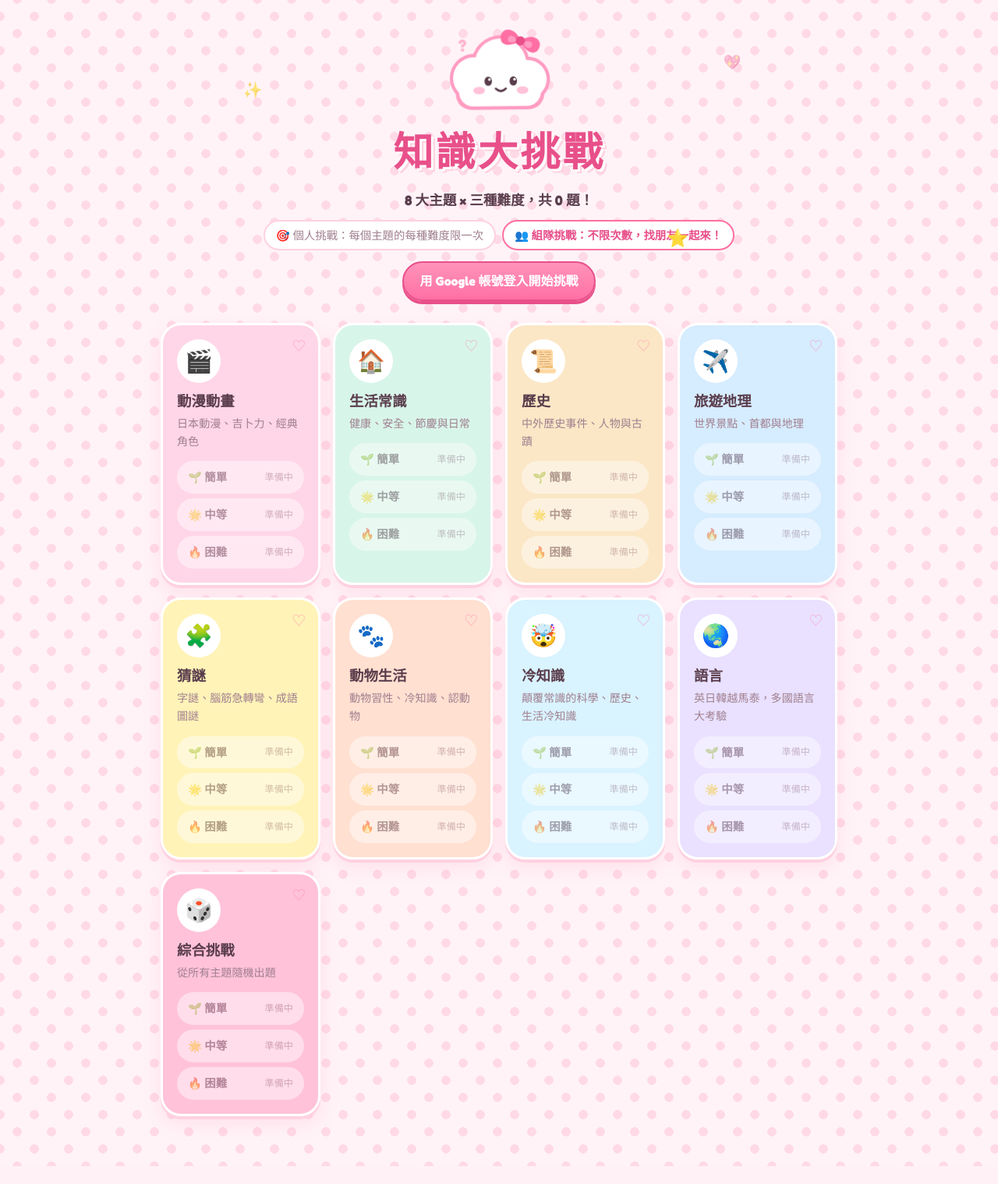
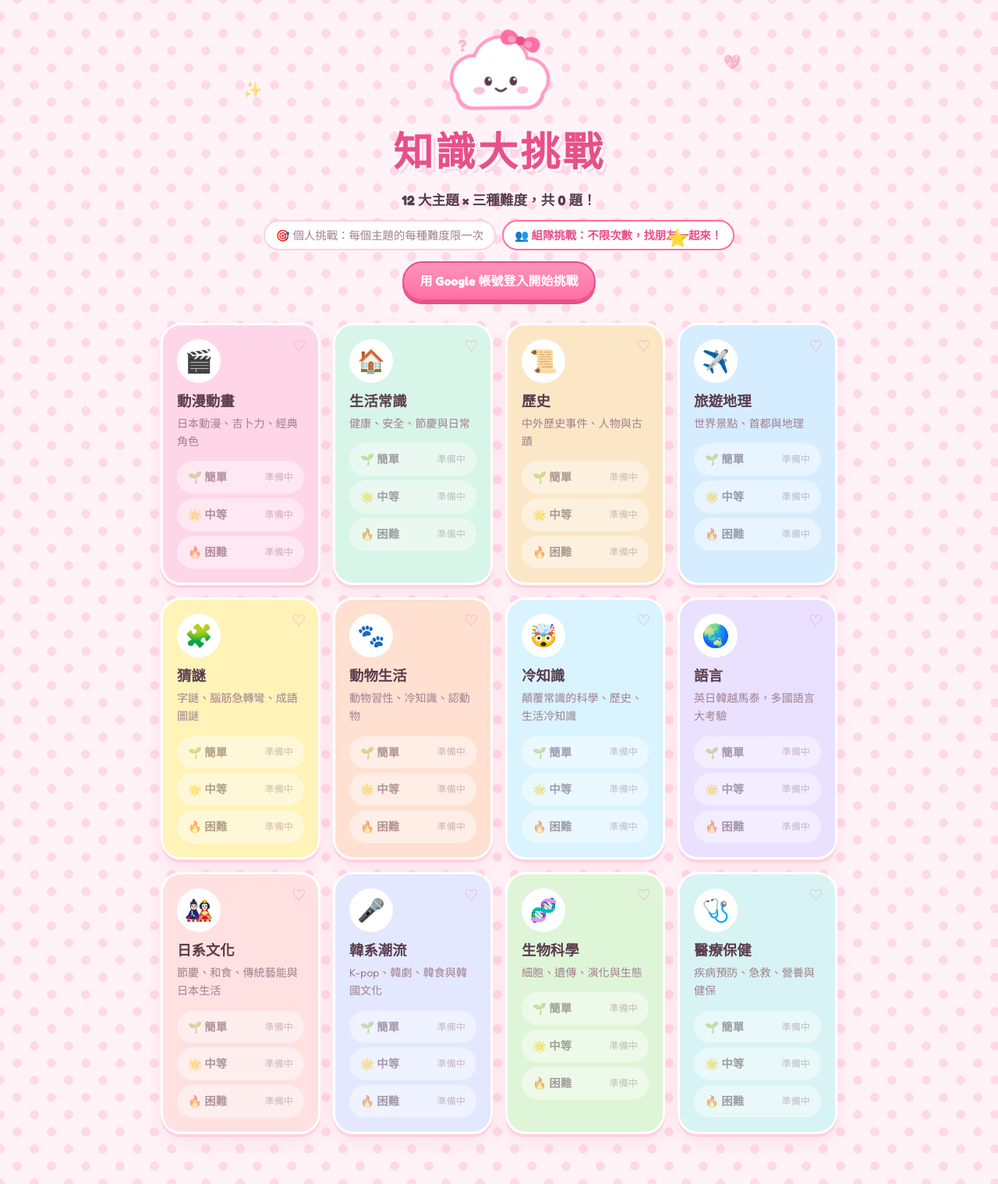
Before and after one commit to soes0309ben-glitch/Kuan, a FastAPI app: page / in a window 1280 px wide. Shown: the part 67-1585 px from the top of the page at 78% size. Before the commit the page ends 1562 px from the top, so only its background shows below. Run offline with FastAPI, Linux system fonts and the light colour scheme; data that the repository does not hold is empty; some libraries are stand-ins or nearby versions.

Commit message:
Add 日系文化/韓系潮流/生物科學/醫療保健 topics and move 綜合挑戰 into the ☰ menu
Co-Authored-By: Claude Opus 5.5 <noreply@anthropic.com>

```diff
--- a/quiz-app/app/catalog.py
+++ b/quiz-app/app/catalog.py
@@ -18,6 +18,10 @@ CATEGORIES = {
     "animal": "動物生活",
     "trivia": "冷知識",
     "language": "語言",
+    "japan": "日系文化",
+    "korea": "韓系潮流",
+    "biology": "生物科學",
+    "health": "醫療保健",
 }
 MIXED = "all"  # 綜合挑戰：從所有主題出題
 TYPES = ("single", "image", "short", "qa")
--- a/quiz-app/app/static/css/style.css
+++ b/quiz-app/app/static/css/style.css
@@ -27,6 +27,10 @@
   --c-animal: #ffe0d1;
   --c-trivia: #d9f3ff;
   --c-language: #e9e1ff;
+  --c-japan: #ffe1e1;
+  --c-korea: #e3e8ff;
+  --c-biology: #dff5d8;
+  --c-health: #d8f3f3;
   --c-all: #ffc2d9;
 }
 @media (prefers-color-scheme: dark) {
@@ -48,7 +52,7 @@
     --bad-soft: #4d2832;
     --shadow: 0 4px 0 #22182a;
     --c-anime: #5a3048; --c-life: #26453c; --c-history: #4d3e26; --c-travel: #263e55;
-    --c-song: #3e3260; --c-riddle: #4c4526; --c-animal: #553a2e; --c-trivia: #24465a; --c-language: #3b3060; --c-all: #6a3555;
+    --c-song: #3e3260; --c-riddle: #4c4526; --c-animal: #553a2e; --c-trivia: #24465a; --c-language: #3b3060; --c-japan: #5a2a33; --c-korea: #2c3460; --c-biology: #2b4a2b; --c-health: #224848; --c-all: #6a3555;
   }
 }
 
@@ -133,7 +137,12 @@ main { max-width: 900px; margin: 0 auto; padding: 24px 16px 64px; }
 .cat-card[data-cat="animal"] { --tint: var(--c-animal); }
 .cat-card[data-cat="trivia"] { --tint: var(--c-trivia); }
 .cat-card[data-cat="language"] { --tint: var(--c-language); }
+.cat-card[data-cat="japan"] { --tint: var(--c-japan); }
+.cat-card[data-cat="korea"] { --tint: var(--c-korea); }
+.cat-card[data-cat="biology"] { --tint: var(--c-biology); }
+.cat-card[data-cat="health"] { --tint: var(--c-health); }
 .cat-card[data-cat="all"] { --tint: var(--c-all); }
+.mixed-grid { grid-template-columns: minmax(0, 420px); justify-content: center; }
 .cat-icon {
   font-size: 1.8rem; width: 56px; height: 56px; display: grid; place-items: center;
   background: var(--surface); border-radius: 50%; margin-bottom: 6px;
--- a/quiz-app/app/static/index.html
+++ b/quiz-app/app/static/index.html
@@ -47,6 +47,7 @@
       <a href="#" class="brand" data-nav="home"><svg viewBox="0 0 140 112" aria-hidden="true"><use href="#mascot"/></svg><span>知識大挑戰</span></a>
       <nav class="menu" id="menu" hidden>
         <a href="#" data-nav="home">🏠 開始挑戰</a>
+        <a href="#" data-nav="mixed">🎲 綜合挑戰</a>
         <a href="#" data-nav="teams">👥 組隊挑戰</a>
         <a href="#" data-nav="psych">🔮 心理測驗</a>
         <a href="#" data-nav="bank">📚 題庫總覽</a>
--- a/quiz-app/app/static/js/app.js
+++ b/quiz-app/app/static/js/app.js
@@ -3,7 +3,7 @@
   "use strict";
 
   const $app = document.getElementById("app");
-  const CAT_ICON = { anime: "🎬", life: "🏠", history: "📜", travel: "✈️", riddle: "🧩", animal: "🐾", trivia: "🤯", language: "🌏", all: "🎲" };
+  const CAT_ICON = { anime: "🎬", life: "🏠", history: "📜", travel: "✈️", riddle: "🧩", animal: "🐾", trivia: "🤯", language: "🌏", japan: "🎎", korea: "🎤", biology: "🧬", health: "🩺", all: "🎲" };
   const CAT_DESC = {
     anime: "日本動漫、吉卜力、經典角色",
     life: "健康、安全、節慶與日常",
@@ -13,6 +13,10 @@
     animal: "動物習性、冷知識、認動物",
     trivia: "顛覆常識的科學、歷史、生活冷知識",
     language: "英日韓越馬泰，多國語言大考驗",
+    japan: "節慶、和食、傳統藝能與日本生活",
+    korea: "K-pop、韓劇、韓食與韓國文化",
+    biology: "細胞、遺傳、演化與生態",
+    health: "疾病預防、急救、營養與健保",
     all: "從所有主題隨機出題",
   };
   const DIFF = { easy: { name: "簡單", icon: "🌱" }, medium: { name: "中等", icon: "🌟" }, hard: { name: "困難", icon: "🔥" } };
@@ -310,16 +314,15 @@
   function go(view) {
     history.replaceState(null, "", view === "home" ? "/" : `/?view=${view}`);
     closeMenu();
-    ({ home: renderHome, bank: renderBank, admin: renderAdmin, profile: renderProfile, teams: renderTeams, psych: renderPsychList }[view] || renderHome)();
+    ({ home: renderHome, bank: renderBank, admin: renderAdmin, profile: renderProfile, teams: renderTeams, psych: renderPsychList, mixed: renderMixed }[view] || renderHome)();
     window.scrollTo(0, 0);
   }
 
   const attemptFor = (cat, diff) => ME.attempts.find((a) => a.category === cat && a.difficulty === diff);
 
   /* ---------- 首頁 ---------- */
-  function renderHome() {
-    const cats = [...Object.keys(CONFIG.categories), "all"];
-    const cards = cats.map((c) => {
+  // 主題卡片（含三個難度按鈕）：首頁與綜合挑戰頁共用
+  function topicCard(c) {
     const pills = CONFIG.difficulties.map((d) => {
       const n = c === "all"
         ? Object.keys(CONFIG.categories).reduce((s, k) => s + (CONFIG.counts[`${k}:${d}`] || 0), 0)
@@ -338,7 +341,26 @@
         <span class="cat-desc">${esc(CAT_DESC[c])}</span>
         <div class="diff-pills">${pills}</div>
       </div>`;
-    }).join("");
+  }
+
+  function bindPills() {
+    $app.querySelectorAll(".diff-pill:not([disabled])").forEach((el) =>
+      el.addEventListener("click", () => startOrResume(el.dataset.cat, el.dataset.diff))
+    );
+  }
+
+  function renderMixed() {
+    $app.innerHTML = `
+      <section class="psy-hero">
+        <h1>🎲 綜合挑戰</h1>
+        <p>從所有主題隨機出題，考驗你的全方位知識！每種難度一樣限挑戰一次。</p>
+      </section>
+      <section class="cat-grid mixed-grid">${topicCard("all")}</section>`;
+    bindPills();
+  }
+
+  function renderHome() {
+    const cards = Object.keys(CONFIG.categories).map(topicCard).join("");
 
     $app.innerHTML = `
       <section class="hero">
@@ -355,9 +377,7 @@
       <section class="cat-grid">${cards}</section>`;
 
     $app.querySelector(".rule-team").addEventListener("click", (e) => { e.preventDefault(); go("teams"); });
-    $app.querySelectorAll(".diff-pill:not([disabled])").forEach((el) =>
-      el.addEventListener("click", () => startOrResume(el.dataset.cat, el.dataset.diff))
-    );
+    bindPills();
   }
 
   async function startOrResume(cat, diff) {
```
Lines whose indentation alone changed are shown as unchanged.
